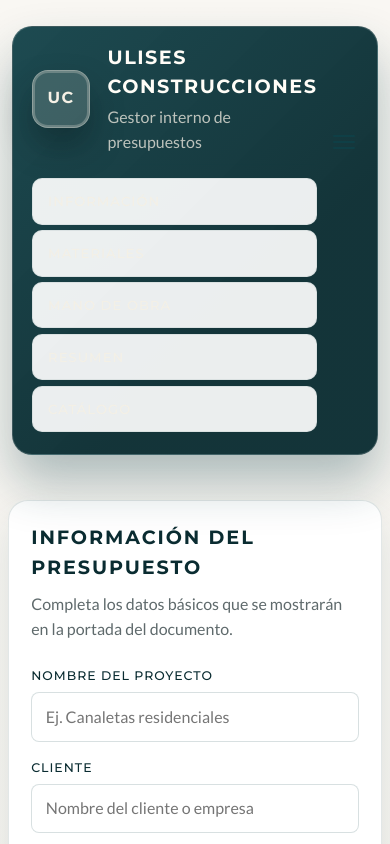
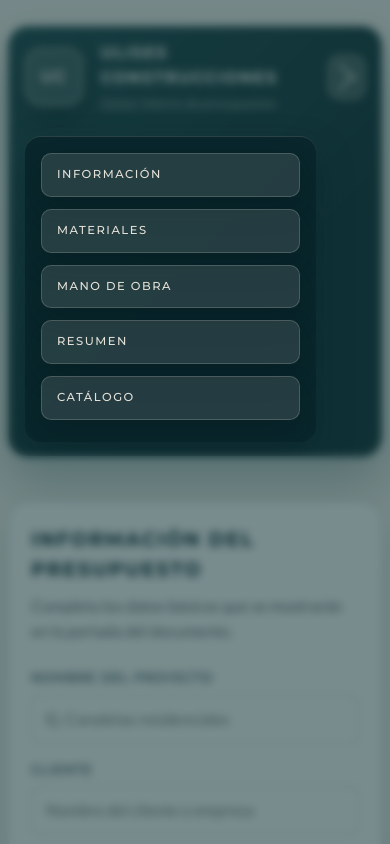
Before and after one commit to lucastinte/ulises-construcciones, a plain HTML site: page index.html in a window 390 px wide. Both pictures are taken after a click on the button "Menú". Shown: the top 844 px of the page. Drawn offline with Linux system fonts and the light colour scheme.

Commit message:
style: refine header typography and menu behavior

```diff
--- a/assets/script.js
+++ b/assets/script.js
@@ -1116,6 +1116,23 @@ function initialize() {
         }
       });
     });
+
+    const desktopQuery = window.matchMedia('(min-width: 961px)');
+    const handleDesktopChange = (event) => {
+      if (event.matches) {
+        navToggle.setAttribute('aria-expanded', 'false');
+        nav.classList.remove('app-nav--open');
+        document.body.classList.remove('nav-open');
+      }
+    };
+
+    if (typeof desktopQuery.addEventListener === 'function') {
+      desktopQuery.addEventListener('change', handleDesktopChange);
+    } else if (typeof desktopQuery.addListener === 'function') {
+      desktopQuery.addListener(handleDesktopChange);
+    }
+
+    handleDesktopChange(desktopQuery);
   }
 
   loadFromStorage();
--- a/assets/styles.css
+++ b/assets/styles.css
@@ -32,6 +32,19 @@ body {
   min-height: 100vh;
 }
 
+body.nav-open {
+  overflow: hidden;
+}
+
+body.nav-open::before {
+  content: '';
+  position: fixed;
+  inset: 0;
+  background: rgba(10, 44, 49, 0.55);
+  backdrop-filter: blur(4px);
+  z-index: 15;
+}
+
 img,
 svg {
   display: block;
@@ -55,16 +68,28 @@ main {
   display: grid;
   grid-template-columns: auto 1fr;
   align-items: center;
-  gap: clamp(1.2rem, 3vw, 2.4rem);
-  padding: clamp(1rem, 2vw, 1.6rem) clamp(1.2rem, 3vw, 2.4rem);
-  background: linear-gradient(135deg, rgba(15, 63, 70, 0.94) 0%, rgba(10, 44, 49, 0.96) 65%);
+  gap: clamp(1rem, 2.6vw, 2rem);
+  padding: clamp(0.9rem, 1.8vw, 1.4rem) clamp(1rem, 2.8vw, 2rem);
+  background: linear-gradient(135deg, rgba(15, 63, 70, 0.9) 0%, rgba(10, 44, 49, 0.94) 65%);
   border-radius: var(--radius-lg);
-  border: 1px solid rgba(255, 255, 255, 0.18);
-  box-shadow: 0 28px 50px rgba(15, 63, 70, 0.32);
-  position: sticky;
-  top: 1.4rem;
-  z-index: 20;
-  backdrop-filter: blur(12px);
+  border: 1px solid rgba(255, 255, 255, 0.15);
+  box-shadow: 0 24px 45px rgba(15, 63, 70, 0.28);
+  position: relative;
+  z-index: 10;
+  overflow: hidden;
+}
+
+.app-header::after {
+  content: '';
+  position: absolute;
+  left: clamp(1.2rem, 3vw, 2.4rem);
+  right: clamp(1.2rem, 3vw, 2.4rem);
+  bottom: 0.6rem;
+  height: 2px;
+  border-radius: 999px;
+  background: linear-gradient(90deg, rgba(244, 239, 228, 0.05) 0%, rgba(244, 239, 228, 0.6) 45%, rgba(244, 239, 228, 0.05) 100%);
+  pointer-events: none;
+  opacity: 0.85;
 }
 
 .branding {
@@ -77,29 +102,50 @@ main {
 
 .nav-toggle {
   display: none;
-  border: none;
-  background: transparent;
-  padding: 0.35rem;
-  border-radius: 10px;
+  border: 1px solid rgba(244, 239, 228, 0.3);
+  background: rgba(244, 239, 228, 0.08);
+  padding: 0.4rem;
+  border-radius: 12px;
   cursor: pointer;
   align-items: center;
   justify-content: center;
   gap: 0.25rem;
   flex-direction: column;
-  transition: background 0.2s ease;
+  transition: background 0.2s ease, border-color 0.2s ease, transform 0.2s ease;
+  position: relative;
 }
 
 .nav-toggle:focus-visible,
 .nav-toggle:hover {
-  background: rgba(15, 63, 70, 0.08);
+  background: rgba(244, 239, 228, 0.18);
+  border-color: rgba(244, 239, 228, 0.6);
+  transform: translateY(-1px);
+}
+
+.nav-toggle[aria-expanded='true'] {
+  background: rgba(244, 239, 228, 0.22);
+  border-color: rgba(244, 239, 228, 0.75);
+}
+
+.nav-toggle[aria-expanded='true'] .nav-toggle__bar:nth-of-type(1) {
+  transform: translateY(6px) rotate(45deg);
+}
+
+.nav-toggle[aria-expanded='true'] .nav-toggle__bar:nth-of-type(2) {
+  opacity: 0;
+}
+
+.nav-toggle[aria-expanded='true'] .nav-toggle__bar:nth-of-type(3) {
+  transform: translateY(-6px) rotate(-45deg);
 }
 
 .nav-toggle__bar {
   width: 22px;
   height: 2px;
-  background: var(--color-primary);
+  background: #f6f1e6;
   border-radius: 999px;
-  transition: transform 0.2s ease, opacity 0.2s ease;
+  margin: 2.5px 0;
+  transition: transform 0.25s ease, opacity 0.2s ease;
 }
 
 .nav-toggle__label {
@@ -131,36 +177,48 @@ main {
   box-shadow: inset 0 0 0 2px rgba(244, 239, 228, 0.25), 0 18px 32px rgba(8, 24, 27, 0.4);
 }
 
- .brand-text h1 {
+.brand-text h1 {
   margin: 0;
   font-family: var(--font-heading);
   font-weight: 700;
-  letter-spacing: 0.08em;
+  letter-spacing: 0.09em;
   text-transform: uppercase;
-  font-size: clamp(1.2rem, 3.2vw, 1.8rem);
+  font-size: clamp(1rem, 2.4vw, 1.35rem);
   color: #fffdf7;
 }
 
- .brand-text p {
+.brand-text p {
   margin: 0.2rem 0 0;
-  color: rgba(244, 239, 228, 0.75);
-  font-weight: 500;
+  color: rgba(244, 239, 228, 0.72);
+  font-weight: 400;
+  font-size: 0.8rem;
+}
+
+#mano-obra .card__header h2 {
+  font-size: clamp(1.05rem, 2.4vw, 1.45rem);
+  letter-spacing: 0.06em;
+}
+
+#mano-obra .card__header p {
+  font-size: 0.95rem;
+  color: var(--color-text-muted);
 }
 
 .app-nav {
   display: flex;
   align-items: center;
   justify-content: flex-end;
-  gap: clamp(0.6rem, 2vw, 1.3rem);
+  gap: clamp(0.45rem, 1.6vw, 1rem);
   font-family: var(--font-heading);
-  font-size: 0.82rem;
+  font-size: 0.72rem;
   text-transform: uppercase;
-  letter-spacing: 0.08em;
+  letter-spacing: 0.13em;
+  justify-self: end;
 }
 
 .app-nav a {
   text-decoration: none;
-  padding: 0.6rem 1.15rem;
+  padding: 0.5rem 1rem;
   border-radius: 999px;
   border: 1px solid rgba(244, 239, 228, 0.16);
   background: rgba(244, 239, 228, 0.08);
@@ -669,8 +727,15 @@ tfoot td {
   }
 
   .app-header {
-    flex-direction: column;
-    align-items: flex-start;
+    grid-template-columns: auto auto;
+    width: min(96vw, 640px);
+    align-items: center;
+    justify-content: space-between;
+    gap: 0.8rem;
+  }
+
+  .app-header::after {
+    display: none;
   }
 
   .app-nav {
@@ -679,9 +744,10 @@ tfoot td {
     width: 100%;
     flex-direction: column;
     align-items: stretch;
-    gap: 0;
-    border-top: 1px solid rgba(15, 63, 70, 0.08);
-    padding-top: 0.8rem;
+    gap: 0.4rem;
+    border-top: 1px solid rgba(244, 239, 228, 0.14);
+    padding: 1rem 0 0;
+    margin-top: 0.6rem;
   }
 
   .app-nav a {
@@ -690,15 +756,16 @@ tfoot td {
 
   .app-nav--open {
     display: flex;
+    background: rgba(9, 38, 43, 0.96);
+    border-radius: 16px;
+    padding: 1rem;
+    box-shadow: 0 18px 36px rgba(9, 38, 43, 0.4);
+    position: relative;
+    z-index: 21;
   }
 
   .nav-toggle {
     display: inline-flex;
-    align-self: flex-end;
-  }
-
-  .app-header {
-    gap: 0.6rem;
   }
 }
 
@@ -710,8 +777,17 @@ tfoot td {
     text-align: left;
     border-radius: 10px;
     margin-bottom: 0.35rem;
-    background: rgba(255, 255, 255, 0.92);
-    border: 1px solid rgba(15, 63, 70, 0.08);
+    background: rgba(244, 239, 228, 0.12);
+    border: 1px solid rgba(244, 239, 228, 0.18);
+    color: rgba(244, 239, 228, 0.92);
+    box-shadow: 0 12px 24px rgba(8, 24, 27, 0.25);
+  }
+
+  .app-nav a:hover,
+  .app-nav a:focus-visible {
+    background: rgba(244, 239, 228, 0.25);
+    border-color: rgba(244, 239, 228, 0.5);
+    color: #fffef9;
   }
 
   table,
```
